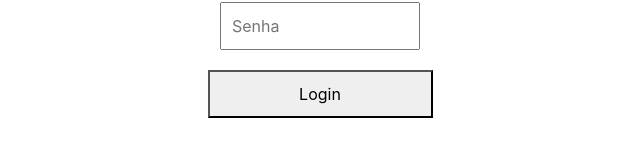
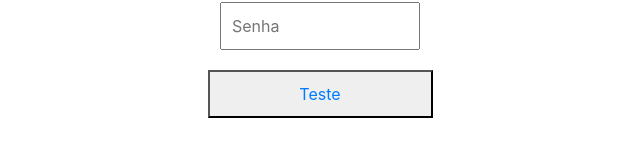
Before and after one commit to koymattk/system-bank, a React (Create React App) app in the folder frontend/bank-front/: page / in a window 1280 px wide. Shown: the part 360-516 px from the top of the page, without its empty margins (320-960 px from the left). Built offline with nearby package versions, Linux system fonts and the light colour scheme.

Commit message:
alteração no front

```diff
--- a/frontend/bank-front/src/Pages/LoginPage/index.js
+++ b/frontend/bank-front/src/Pages/LoginPage/index.js
@@ -1,6 +1,6 @@
 import * as S from './Styles';
 
-
+import {Link} from 'react-router-dom'
 
 
 function LoginPage () {
@@ -12,7 +12,9 @@
             <S.Inputs>
                 <input type="text" placeholder="Conta" />
                 <input type="text" placeholder="Senha" />
-                <button>Login</button>
+                <button>
+                    <Link to="/registerpage">Teste</Link>
+                </button>
             </S.Inputs>
         </S.Container>
     )
```
Also changed, not shown: 1 other file (tests, documents, lock files or other folders).
